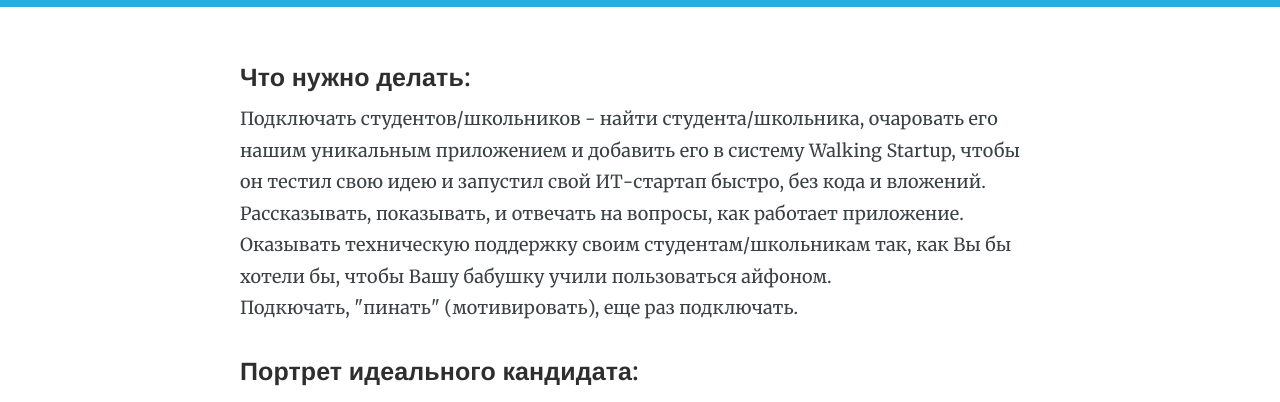
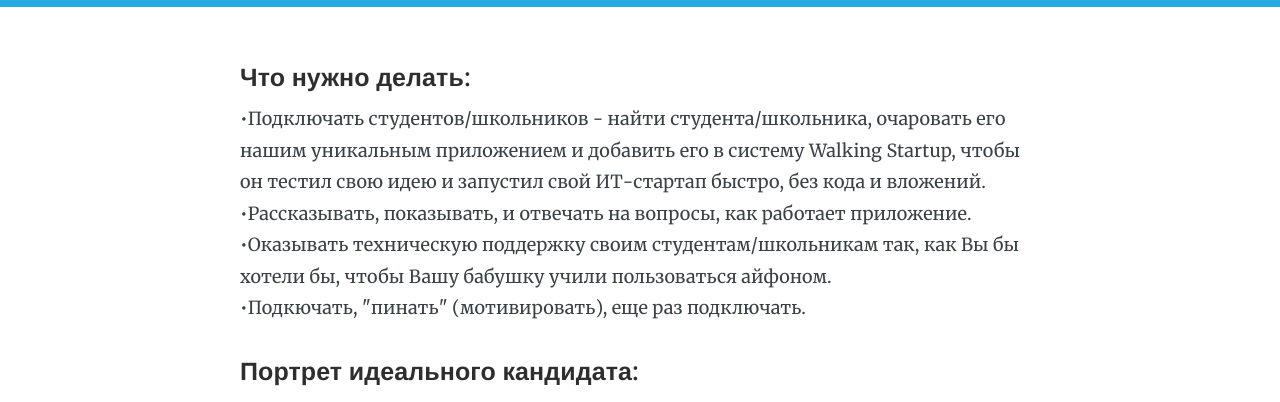
Before and after one commit to RakhimyanTim/partner.ws.github.io, a Jekyll site: the page built from pages/faq.html, in a window 1280 px wide. Shown: the part 310-712 px from the top of the page. Built offline with Jekyll 4.4.1, drawn with Linux system fonts in a browser that asks for light colours; nearby versions of some CDN libraries; part of the change alters nothing that is shown.

```diff
--- a/pages/faq.html
+++ b/pages/faq.html
@@ -14,7 +14,7 @@ sitemap:
 <section>
 	<div class="container text-container">
 		<h4>Что нужно делать:</h4>
-		<p>Подключать студентов/школьников - найти студента/школьника, очаровать его нашим уникальным приложением и добавить его в систему Walking Startup, чтобы он тестил свою идею и запустил свой ИТ-стартап быстро, без кода и вложений.<br>Рассказывать, показывать, и отвечать на вопросы, как работает приложение.<br>Оказывать техническую поддержку своим студентам/школьникам так, как Вы бы хотели бы, чтобы Вашу бабушку учили пользоваться айфоном.<br>Подкючать, "пинать" (мотивировать), еще раз подключать.</p>
+		<p>&bull;Подключать студентов/школьников - найти студента/школьника, очаровать его нашим уникальным приложением и добавить его в систему Walking Startup, чтобы он тестил свою идею и запустил свой ИТ-стартап быстро, без кода и вложений.<br>&bull;Рассказывать, показывать, и отвечать на вопросы, как работает приложение.<br>&bull;Оказывать техническую поддержку своим студентам/школьникам так, как Вы бы хотели бы, чтобы Вашу бабушку учили пользоваться айфоном.<br>&bull;Подкючать, "пинать" (мотивировать), еще раз подключать.</p>
 
 		<h4>Портрет идеального кандидата:</h4>
 		<p>Имеет "язык без костей", умеет и любит общаться с людьми.</p>
```
